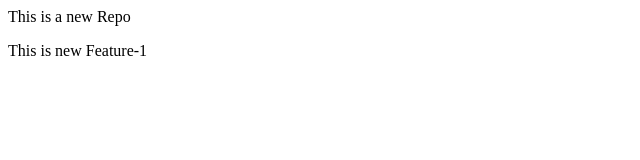
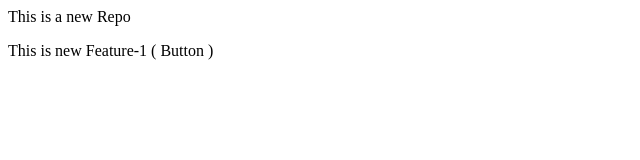
Before and after one commit to patel-kuldip/Project-Demo, a plain HTML site: page index.html in a window 1280 px wide. Shown: the full height of the page, 0-640 px from the left. Drawn offline with Linux system fonts and the light colour scheme.

Commit message:
Add Button

```diff
--- a/index.html
+++ b/index.html
@@ -3,6 +3,6 @@
 <head></head>
 <body>
 <p>This is a new Repo</p>
-<p>This is new Feature-1</p>
+<p>This is new Feature-1 ( Button )</p>
 </body>
 </html>
```
